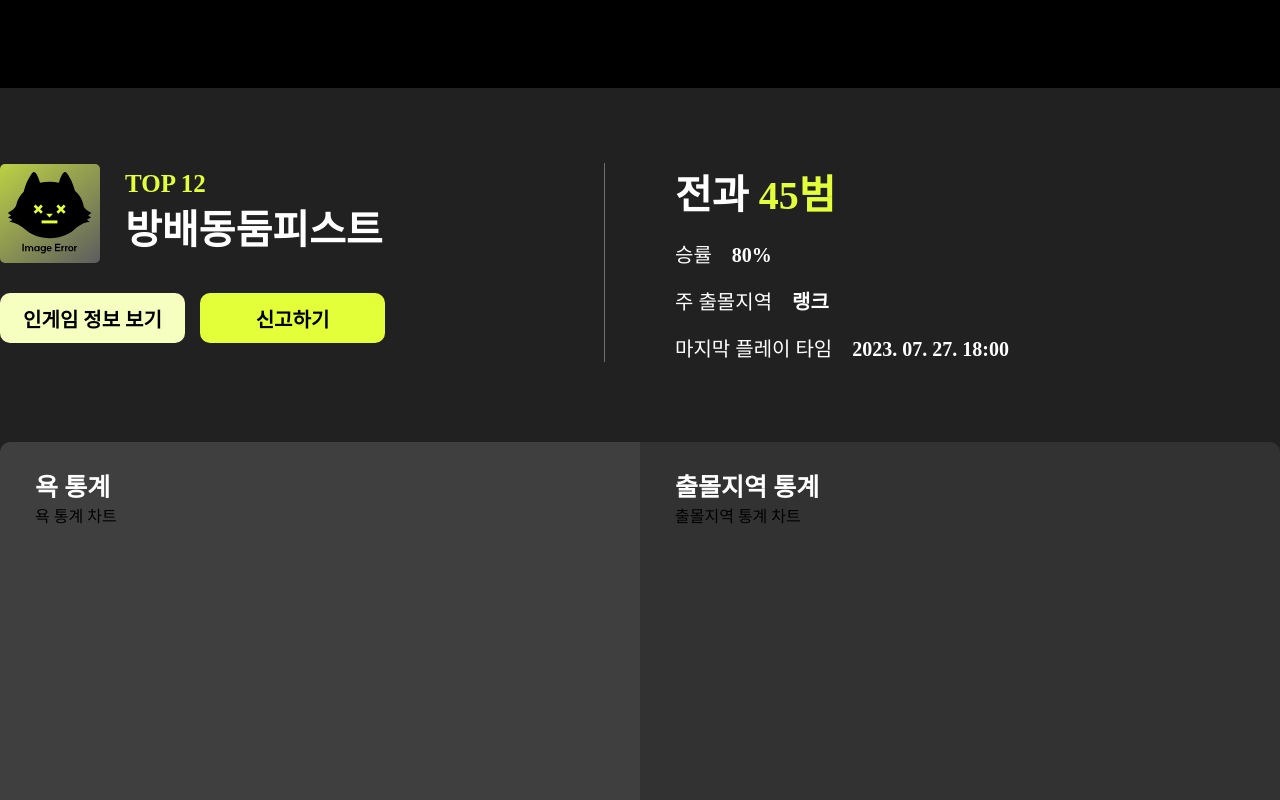
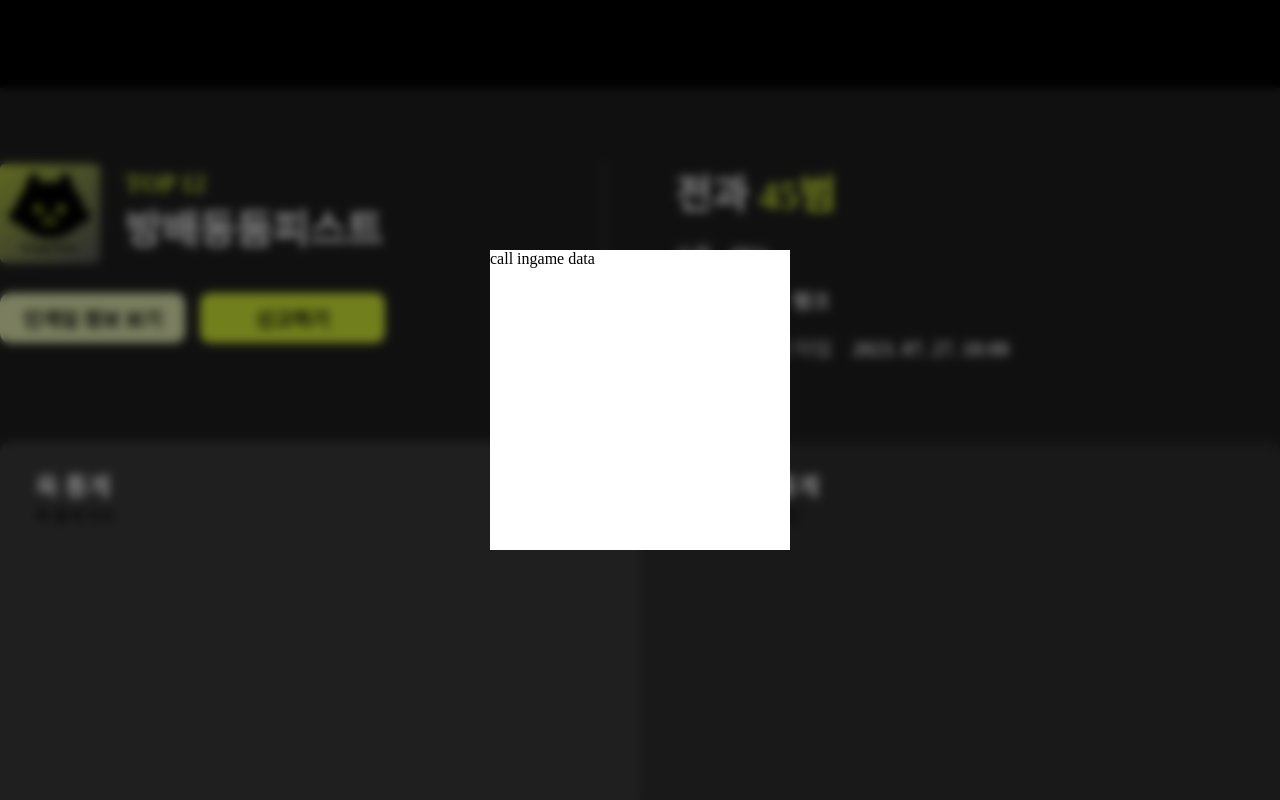
Before and after one commit to diedielolorg/diediefrontend, a React (Create React App) app: page /userinfo in a window 1280 px wide. Both pictures are taken after a click on the button "인게임 정보 보기". Shown: the top 800 px of the page. Built offline with nearby package versions, Linux system fonts and the light colour scheme; a web font is replaced by a local one.

Commit message:
Feat : React Portal 세팅

```diff
--- a/public/index.html
+++ b/public/index.html
@@ -6,11 +6,12 @@
   <link rel="icon" href="%PUBLIC_URL%/favicon.ico" />
   <meta name="viewport" content="width=device-width, initial-scale=1.0">
   <meta name="description" content="리그 오브 레전드 유저 신고 커뮤니티" />
-  <title>DIE DIE</title>
+  <title>DIEDIE.gg</title>
 </head>
 
 <body>
   <div id="root"></div>
+  <div id="portal"></div>
 </body>
 
 </html>
--- /dev/null
+++ b/src/components/common/Portal.tsx
@@ -0,0 +1,17 @@
+import ReactDOM from 'react-dom'
+import { PotalProps } from '../../interfaces/CommonTypes'
+import { Ingame } from '../modal'
+
+const Portal = ({ type, onclick }: PotalProps) => {
+  const portalRoot = document.getElementById('portal')
+
+  let componentToRender = null
+
+  if (type === 'Ingame') {
+    componentToRender = <Ingame onclick={onclick} />
+  }
+
+  return portalRoot ? ReactDOM.createPortal(componentToRender, portalRoot) : null
+}
+
+export default Portal
--- a/src/components/common/index.js
+++ b/src/components/common/index.js
@@ -1,7 +1,8 @@
 import Layout from './Layout'
+import Portal from './Portal'
 import Button from './Button'
 import Badge from './Badge'
 import Image from './Image'
 import Tier from './Tier'
 
-export { Layout, Button, Badge, Image, Tier }
+export { Layout, Portal, Button, Badge, Image, Tier }
--- /dev/null
+++ b/src/components/modal/Ingame.tsx
@@ -0,0 +1,20 @@
+import React from 'react'
+import { styled } from 'styled-components'
+import { PotalProps } from '../../interfaces/CommonTypes'
+import { ModalBackgroundDiv } from '../../style/GlobalStyle'
+
+const Ingame = ({ onclick }: PotalProps) => {
+  return (
+    <ModalBackgroundDiv onClick={onclick}>
+      <ContentDiv>{'call ingame data'}</ContentDiv>
+    </ModalBackgroundDiv>
+  )
+}
+
+export default Ingame
+
+const ContentDiv = styled.div`
+  width: 300px;
+  height: 300px;
+  background-color: white;
+`
--- /dev/null
+++ b/src/components/modal/index.js
@@ -0,0 +1,3 @@
+import Ingame from './Ingame'
+
+export { Ingame }
--- a/src/pages/UserInfo.tsx
+++ b/src/pages/UserInfo.tsx
@@ -1,24 +1,30 @@
-import React from 'react'
+import React, { useState } from 'react'
 import { styled } from 'styled-components'
-import { Button, Badge, Image } from '../components/common'
+import { Portal, Button, Badge, Image } from '../components/common'
 import { reportImg, arrowUp } from '../assets'
 
 const UserInfo = () => {
+  const [toggleIngame, setToggleIngame] = useState(false)
+
+  const toggleIngameHandler = () => setToggleIngame(!toggleIngame)
+
   return (
     <WrapDiv>
       <InfoSection>
         <div>
           <UserInfoDiv>
-            <Image width={100} height={100} borderRadius={5} src={''} />
+            <Image width={100} height={100} border={5} />
             <div>
               <h2>{'TOP 12'}</h2>
               <h1>{'방배동둠피스트'}</h1>
             </div>
           </UserInfoDiv>
           <UserBtnDiv>
-            <Button size={'l'} color={'light'}>
+            <Button size={'l'} color={'light'} onclick={toggleIngameHandler}>
               {'인게임 정보 보기'}
             </Button>
+            {/* // TODO API 호출 UserInfo.tsx or Portal.tsx */}
+            {toggleIngame && <Portal type={'Ingame'} onclick={toggleIngameHandler} />}
             <Button size={'l'} color={'basic'}>
               {'신고하기'}
             </Button>
@@ -88,9 +94,9 @@ const UserInfo = () => {
                 <strong>{'스크린샷'}</strong>
               </span>
               <ReportImgDiv>
-                <Image width={400} height={285} borderRadius={5} src={reportImg} />
-                <Image width={400} height={285} borderRadius={5} src={reportImg} />
-                <Image width={400} height={285} borderRadius={5} src={reportImg} />
+                <Image width={400} height={285} border={5} src={reportImg} />
+                <Image width={400} height={285} border={5} src={reportImg} />
+                <Image width={400} height={285} border={5} src={reportImg} />
               </ReportImgDiv>
             </div>
           </ReportInfoDiv>
--- a/src/style/GlobalStyle.js
+++ b/src/style/GlobalStyle.js
@@ -1,6 +1,6 @@
-import { createGlobalStyle } from 'styled-components'
+import { createGlobalStyle, styled } from 'styled-components'
 
-const GlobalStyle = createGlobalStyle`
+export const GlobalStyle = createGlobalStyle`
   @font-face {
       font-family: 'SUIT-Regular';
       font-weight: normal;
@@ -28,4 +28,15 @@ const GlobalStyle = createGlobalStyle`
   textarea { resize: none; }
 `
 
-export default GlobalStyle
+export const ModalBackgroundDiv = styled.div`
+  width: 100%;
+  height: 100%;
+  display: flex;
+  align-items: center;
+  justify-content: center;
+  position: fixed;
+  top: 0;
+  left: 0;
+  background: rgba(0, 0, 0, 0.5);
+  backdrop-filter: blur(5px);
+`
--- a/src/style/index.js
+++ b/src/style/index.js
@@ -1,4 +1,4 @@
-import GlobalStyle from './GlobalStyle'
+import { GlobalStyle } from './GlobalStyle'
 import theme from './theme'
 
 export { GlobalStyle, theme }
```
Also changed, not shown: src/interfaces/CommonTypes.ts (+8 -2 lines).
